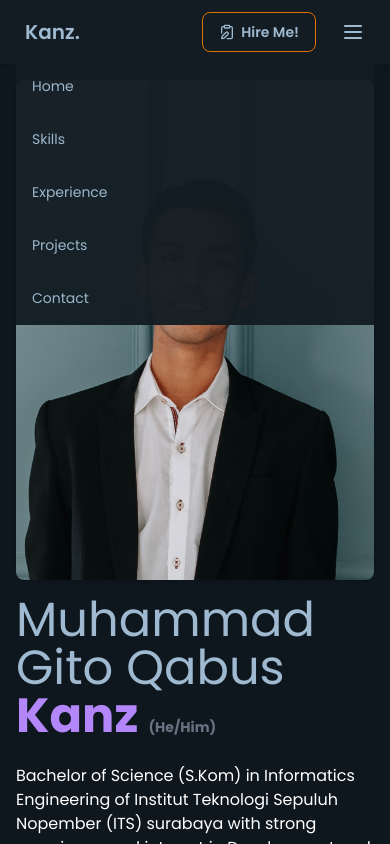
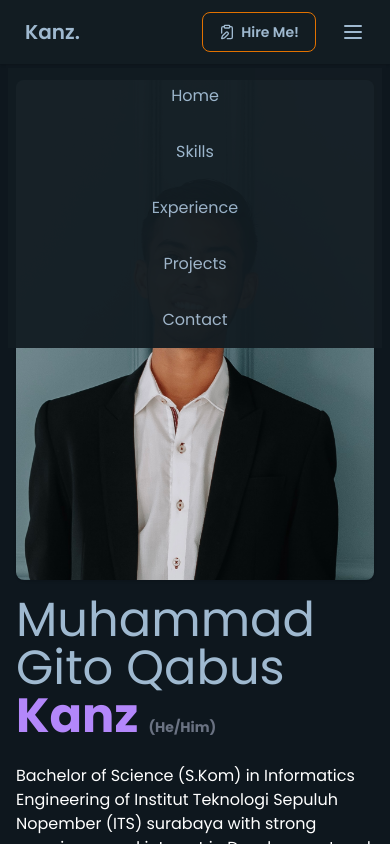
Before and after one commit to mgitoqabuskanz/mgitoqabuskanz.github.io, a React (Vite) app: page / in a window 390 px wide. Both pictures are taken after a click on the button 353 px from the left and 32 px from the top of the page. Shown: the top 844 px of the page. Built offline with nearby package versions, Linux system fonts and the light colour scheme.

Commit message:
Fix Bug Navbar

```diff
--- a/src/components/navbar/NavbarEnd.jsx
+++ b/src/components/navbar/NavbarEnd.jsx
@@ -22,10 +22,10 @@ const NavbarEnd = () => {
             <a tabIndex={0} role="button" className="btn btn-ghost hover:border-amber-600 hover:bg-base-content hover:text-black lg:hidden md:hidden">
                 <MenuIcon/>
             </a>
-        <ul tabIndex={0} className="dropdown-content menu rounded-box z-1 w-screen">
+        <ul tabIndex={0} className="dropdown-content rounded-box z-1 w-screen text-center py-4">
             {links.map((link,index)=>{
-                return <li key={index} className="cursor-pointer p-2 bg-base-100 opacity-95 hover:text-black hover:bg-base-content hover:opacity-100 transition-all duration-500 ml-4">
-                    <a href={link.section} className='p-2'>
+                return <li key={index} className="py-4 cursor-pointer bg-base-100 opacity-95 hover:text-black hover:bg-base-content hover:opacity-100 transition-all duration-500 ml-4">
+                    <a href={link.section} className='py-4'>
                         <div className="hover:bg-transparent mx-auto text-center">{link.link}</div>
                     </a>
                 </li>
```
